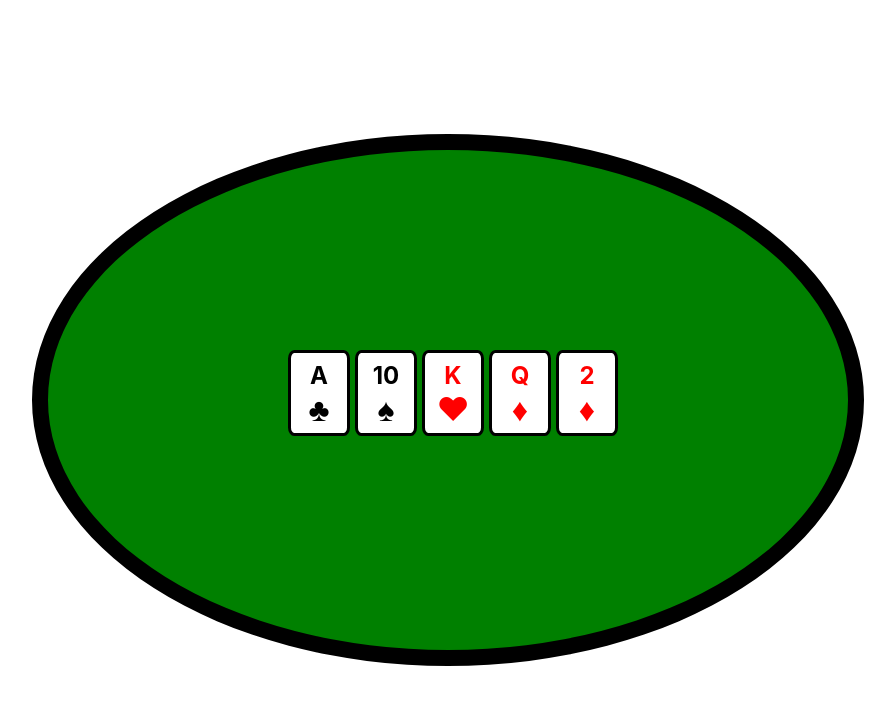
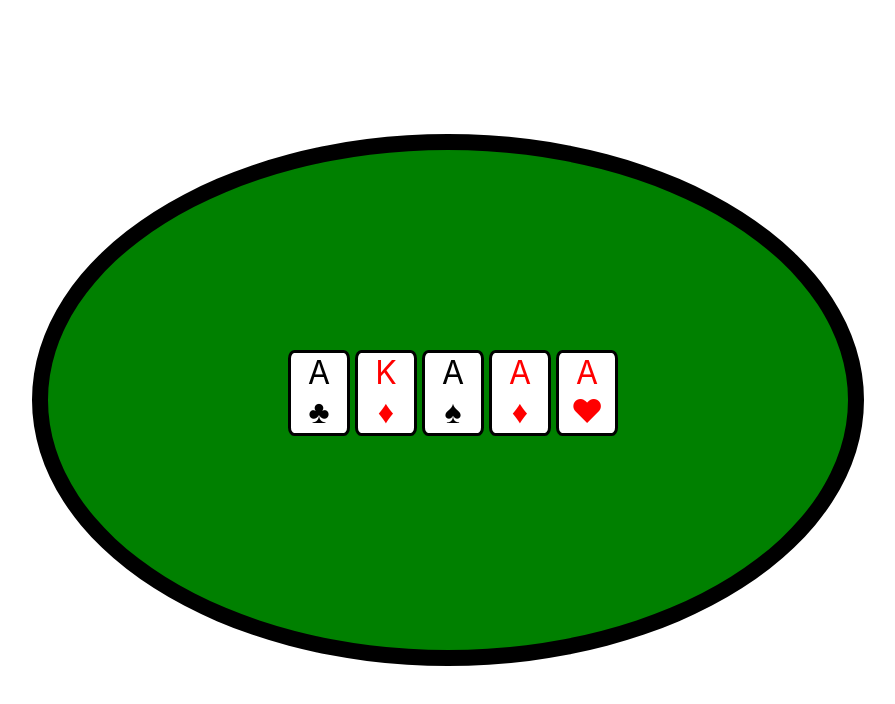
Before and after one commit to Vish-Mayer/texas-holdem-table, a React (Create React App) app: page / in a window 1280 px wide. Shown: the top 704 px of the page, without its empty margins (192-1087 px from the left). Built offline with nearby package versions, Linux system fonts and the light colour scheme.

Commit message:
refactored card component

```diff
--- a/src/App.js
+++ b/src/App.js
@@ -1,6 +1,6 @@
 import logo from "./logo.svg";
 import "./App.css";
-import { Table } from "./Table";
+import { Table } from "./components/table/Table";
 
 export const App = () => {
   return (
--- a/src/Table.js
+++ /dev/null
@@ -1,29 +0,0 @@
-import "./Table.css";
-export const Table = () => {
-  return (
-    <div class="table">
-      <div class="board">
-        <div class="card-small">
-          <p class="card-text black">A</p>
-          <p class="card-img black">&clubs;</p>
-        </div>
-        <div class="card-small">
-          <p class="card-text black">10</p>
-          <p class="card-img black">&spades;</p>
-        </div>
-        <div class="card-small">
-          <p class="card-text red">K</p>
-          <p class="card-img red">&hearts;</p>
-        </div>
-        <div class="card-small">
-          <p class="card-text red">Q</p>
-          <p class="card-img red">&diams;</p>
-        </div>
-        <div class="card-small">
-          <p class="card-text red">2</p>
-          <p class="card-img red">&diams;</p>
-        </div>
-      </div>
-    </div>
-  );
-};
--- /dev/null
+++ b/src/components/Card.js
@@ -0,0 +1,8 @@
+export const Card = props => {
+  return (
+    <div>
+      <p class={props.suitColor}>{props.face}</p>
+      <p class={props.suitColor}>{props.suit}</p>
+    </div>
+  );
+};
--- /dev/null
+++ b/src/components/table/Table.js
@@ -0,0 +1,45 @@
+import "./Table.css";
+import { Card } from "../Card";
+export const Table = () => {
+  return (
+    <div class="table">
+      <div class="board">
+        <div class="card-small">
+          <Card
+            face={"A"}
+            suit={<div>&clubs;</div>}
+            suitColor={"card-img black"}
+          />
+        </div>
+        <div class="card-small">
+          <Card
+            face={"K"}
+            suit={<div>&diams;</div>}
+            suitColor={"card-img red"}
+          />
+        </div>
+        <div class="card-small">
+          <Card
+            face={"A"}
+            suit={<div>&spades;</div>}
+            suitColor={"card-img black"}
+          />
+        </div>
+        <div class="card-small">
+          <Card
+            face={"A"}
+            suit={<div>&diams;</div>}
+            suitColor={"card-img red"}
+          />
+        </div>
+        <div class="card-small">
+          <Card
+            face={"A"}
+            suit={<div>&hearts;</div>}
+            suitColor={"card-img red"}
+          />
+        </div>
+      </div>
+    </div>
+  );
+};
```
Also changed, not shown: src/components/table/Table.css (renamed from src/Table.css).
